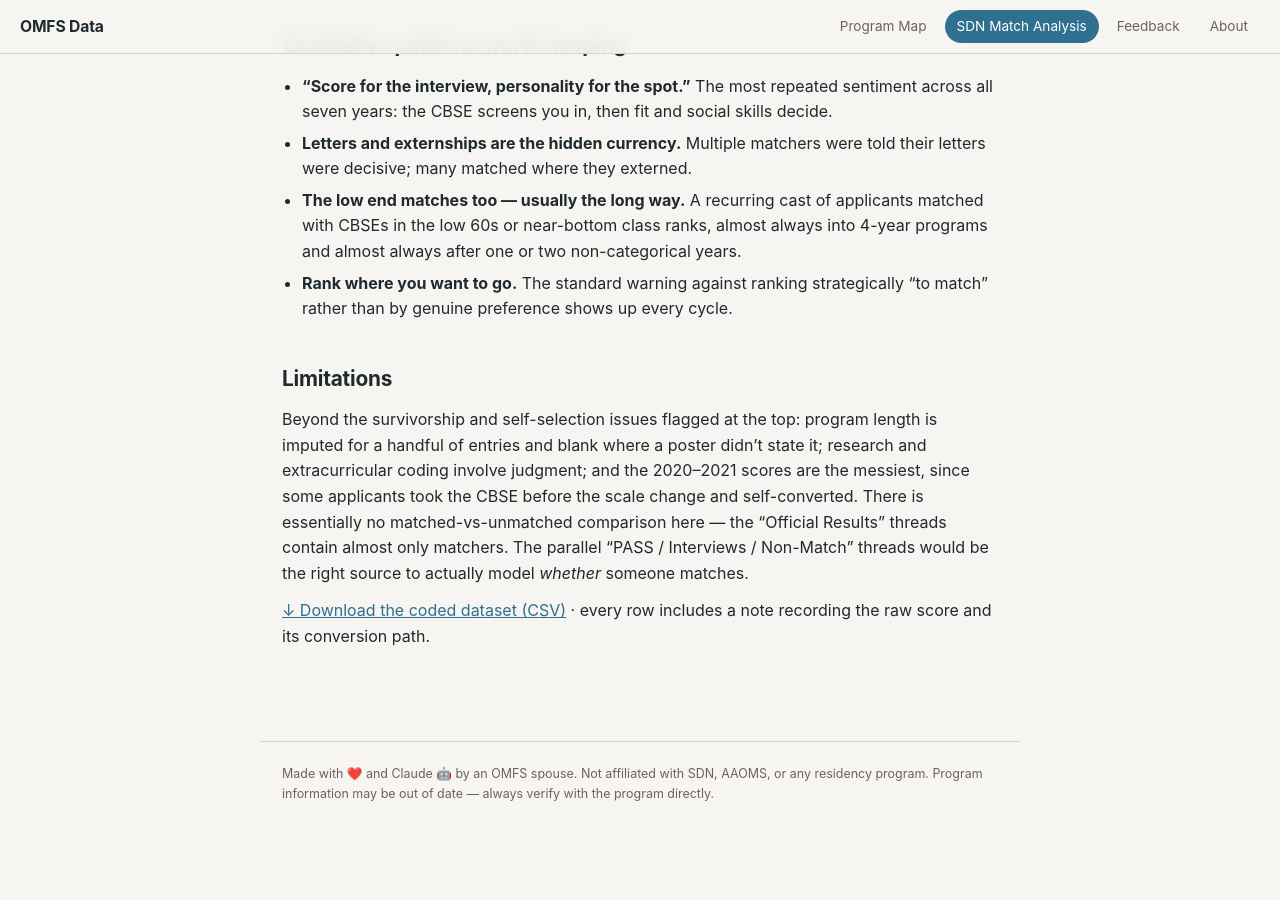
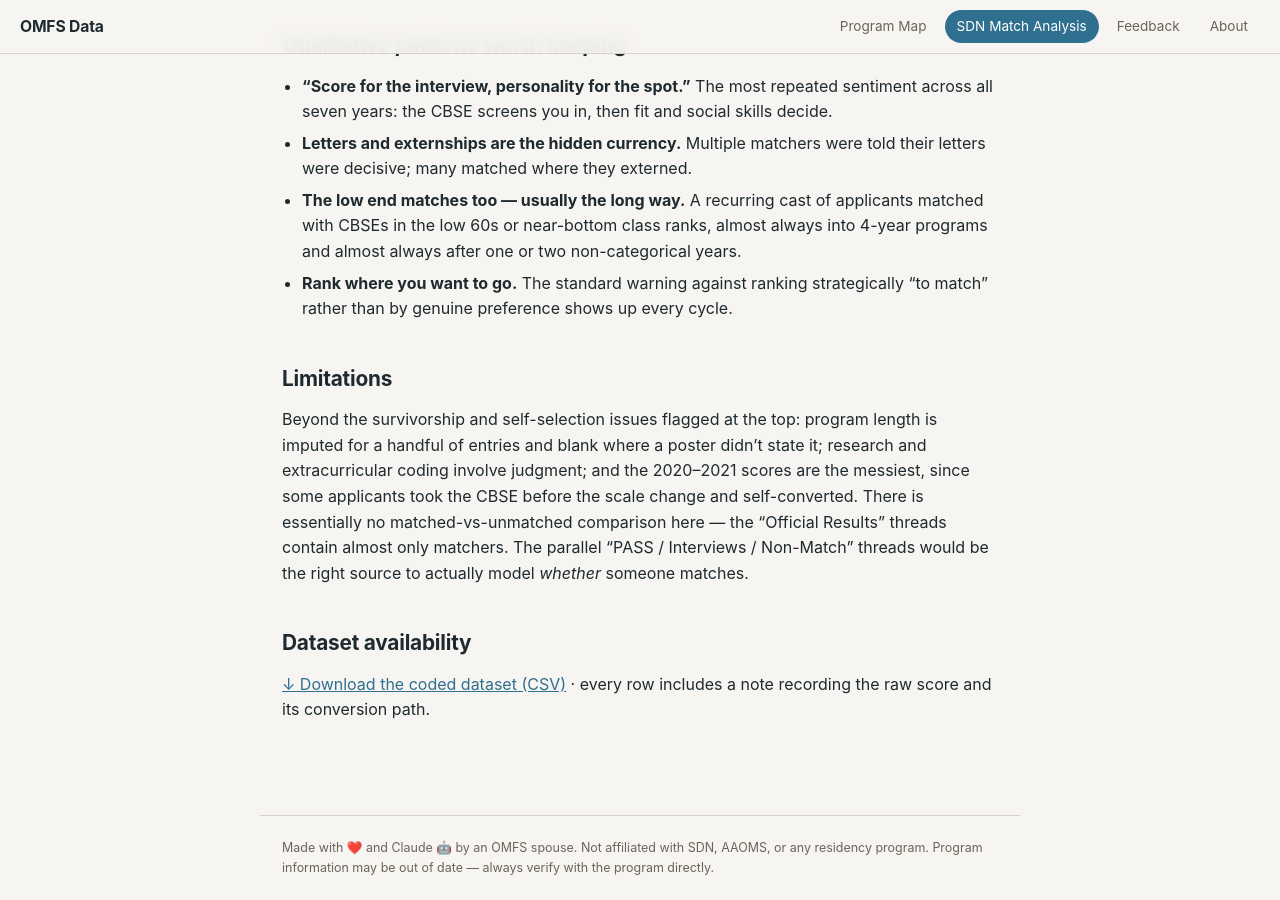
Before and after one commit to omfsdata/data, a Jekyll site: the page built from analysis.md, in a window 1280 px wide and 900 px high, scrolled down 6798 px. Built offline with Jekyll 4.4.1, drawn with Linux system fonts in a browser that asks for light colours; before the commit the page ends 7624 px from its top, so only the background shows below that.

Commit message:
Update analysis.md

```diff
--- a/analysis.md
+++ b/analysis.md
@@ -101,4 +101,5 @@ The attrition is overwhelmingly at the first step — applications to invites. O
 
 Beyond the survivorship and self-selection issues flagged at the top: program length is imputed for a handful of entries and blank where a poster didn't state it; research and extracurricular coding involve judgment; and the 2020–2021 scores are the messiest, since some applicants took the CBSE before the scale change and self-converted. There is essentially no matched-vs-unmatched comparison here — the "Official Results" threads contain almost only matchers. The parallel "PASS / Interviews / Non-Match" threads would be the right source to actually model *whether* someone matches.
 
+## Dataset availability
 [↓ Download the coded dataset (CSV)]({{ '/assets/omfs_all.csv' | relative_url }}) · every row includes a note recording the raw score and its conversion path.
```
